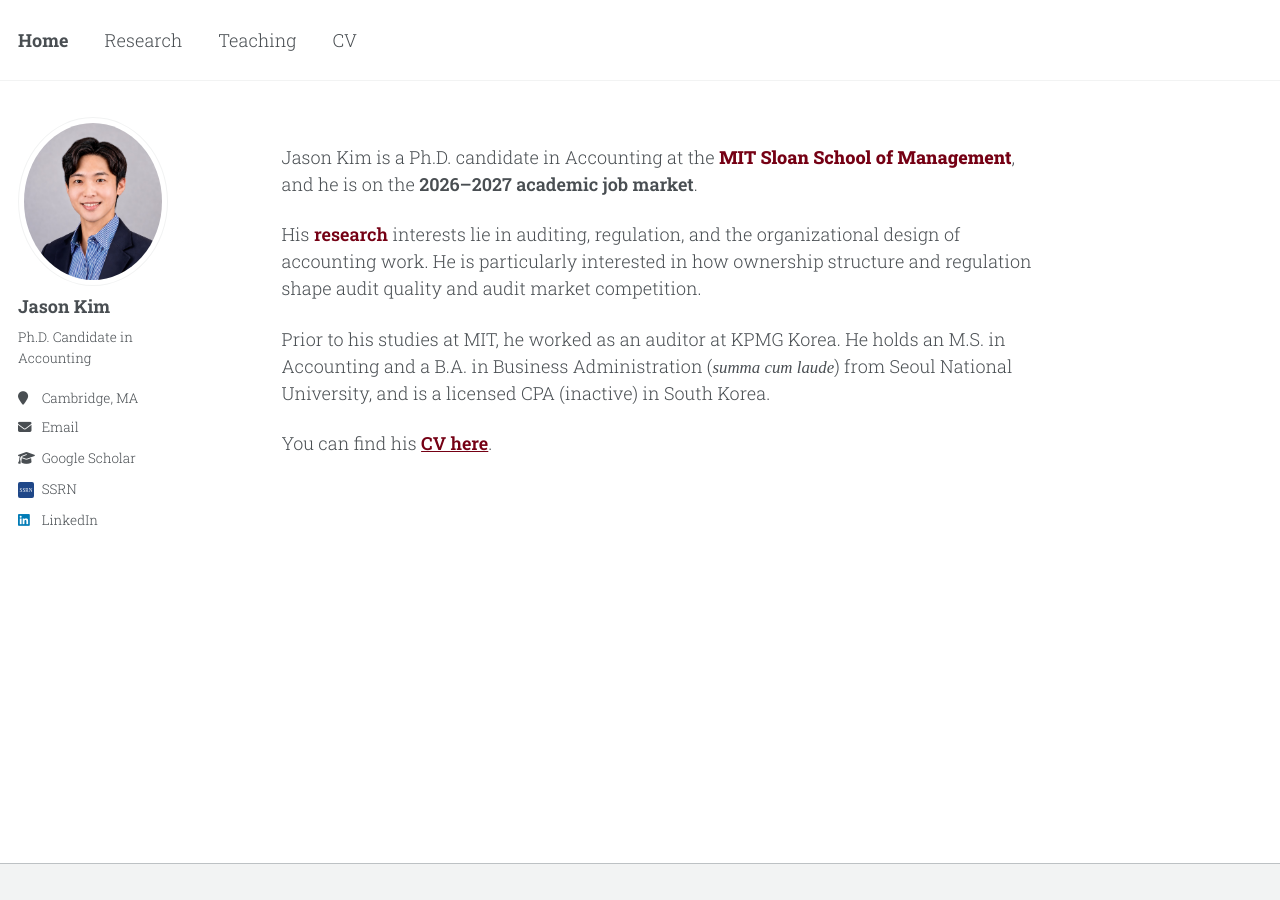
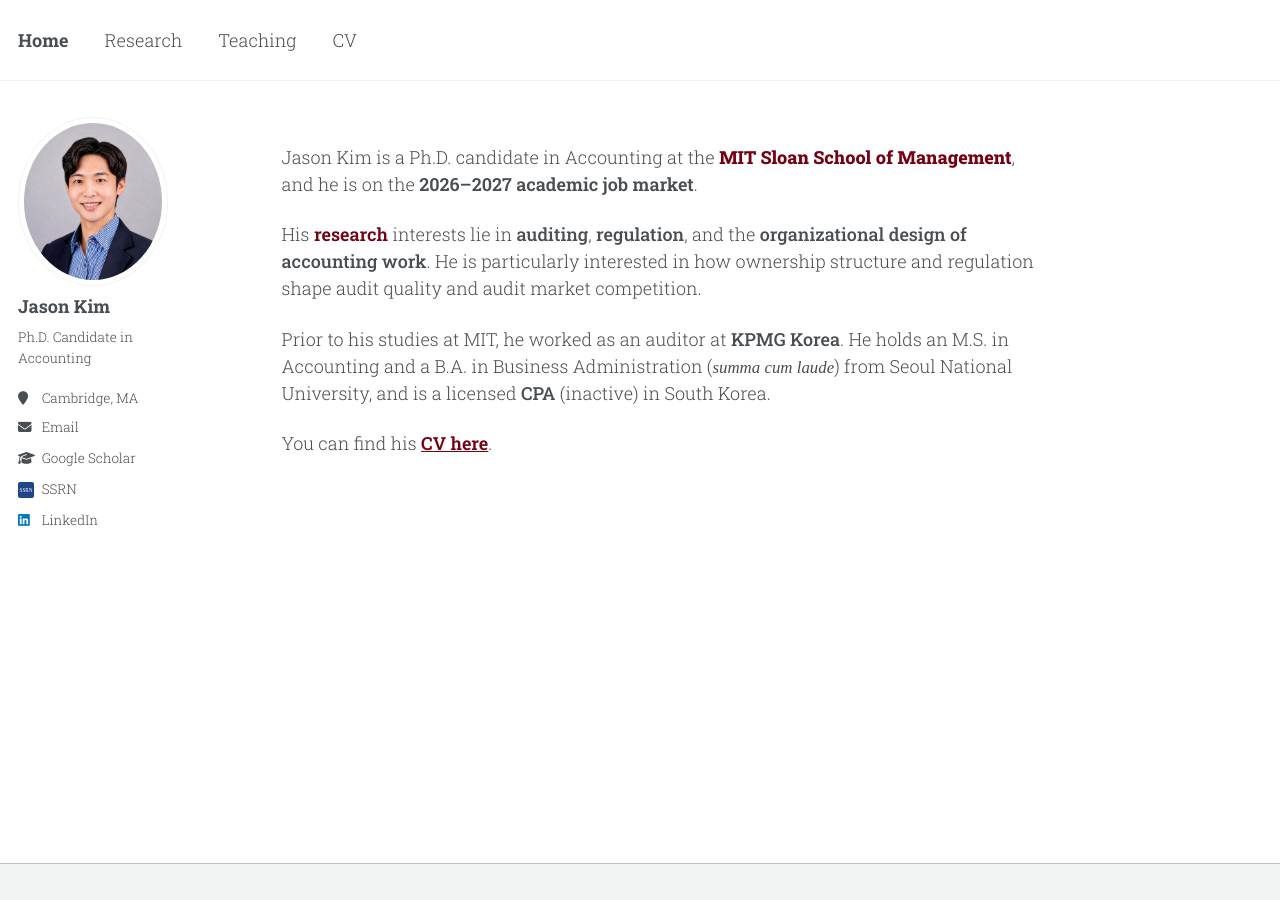
Before and after one commit to jgkim262/jgkim262.github.io, a Jekyll site: the page built from _pages/about.md, in a window 1280 px wide. Built offline with Jekyll 4.4.1, drawn with Linux system fonts in a browser that asks for light colours; a style sheet for code colours, icons or effects is not loaded.

Commit message:
Add medium weight emphasis for research topics, KPMG Korea, and CPA
Co-Authored-By: Claude Opus 5 (1M context) <noreply@anthropic.com>

```diff
--- a/_pages/about.md
+++ b/_pages/about.md
@@ -9,8 +9,8 @@ redirect_from:
 <br>
 Jason Kim is a Ph.D. candidate in Accounting at the **[MIT Sloan School of Management](https://mitsloan.mit.edu/){: .extrabold}**, and he is on the <span class="semibold">2026–2027 academic job market</span>.
 
-His [research](/research/){: .semibold} interests lie in auditing, regulation, and the organizational design of accounting work. He is particularly interested in how ownership structure and regulation shape audit quality and audit market competition.
+His [research](/research/){: .semibold} interests lie in <span class="medium">auditing</span>, <span class="medium">regulation</span>, and the <span class="medium">organizational design of accounting work</span>. He is particularly interested in how ownership structure and regulation shape audit quality and audit market competition.
 
-Prior to his studies at MIT, he worked as an auditor at KPMG Korea. He holds an M.S. in Accounting and a B.A. in Business Administration (<em class="latin">summa cum laude</em>) from Seoul National University, and is a licensed CPA (inactive) in South Korea.
+Prior to his studies at MIT, he worked as an auditor at <span class="medium">KPMG Korea</span>. He holds an M.S. in Accounting and a B.A. in Business Administration (<em class="latin">summa cum laude</em>) from Seoul National University, and is a licensed <span class="medium">CPA</span> (inactive) in South Korea.
 
 You can find his [CV here](https://drive.google.com/file/d/1Ww9G7IFQVgv3aQ1zozFxzYKNGubODSyO/view){: .underline .semibold target="_blank" rel="noopener"}.
--- a/_sass/include/_utilities.scss
+++ b/_sass/include/_utilities.scss
@@ -317,6 +317,13 @@ body:hover .visually-hidden button {
 /* Heavier than the 700 that ** gives. Apply with: [text](url){: .extrabold} */
 .page__content .extrabold {
   font-weight: 800;
+}
+
+/* Medium weight — a lighter emphasis than .semibold, for phrases that should
+   lift off the 300-weight body text without shouting.
+   Apply with: <span class="medium">text</span> */
+.page__content .medium {
+  font-weight: 500;
 }
 
 /* Research topics called out in running text. Apply with:
```
